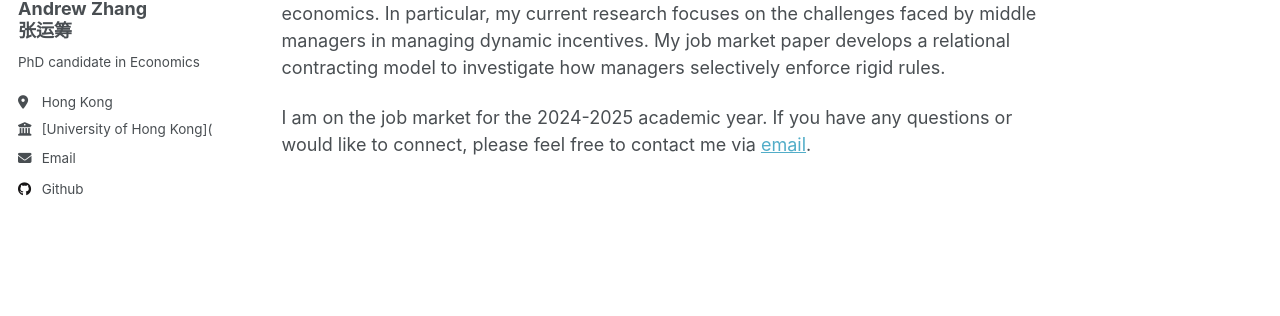
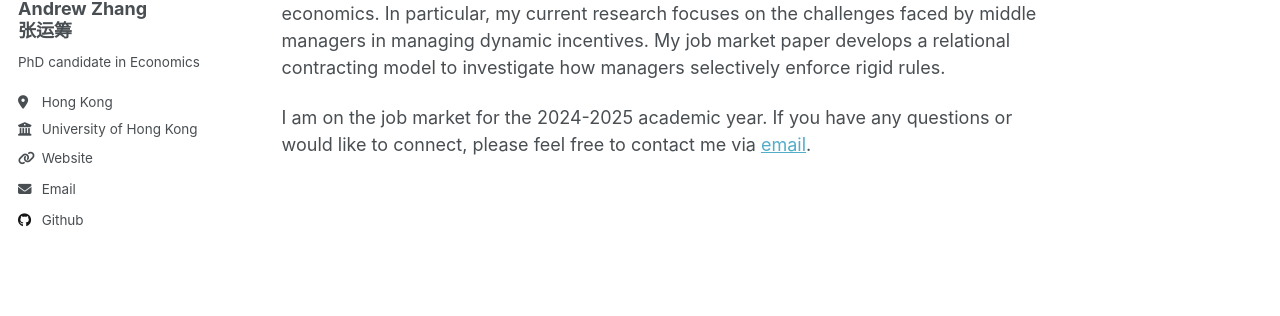
Before and after one commit to Andrew-YC-Zhang/andrew-yc-zhang.github.io, a Jekyll site: the page built from _pages/about.md, in a window 1280 px wide. Shown: the part 303-619 px from the top of the page. Built offline with Jekyll 4.4.1, drawn with Linux system fonts in a browser that asks for light colours; part of the change alters nothing that is shown.

Commit message:
Update _config.yml

```diff
--- a/_config.yml
+++ b/_config.yml
@@ -26,8 +26,8 @@ author:
   pronouns         : # example: "she/her"
   bio              : "PhD candidate in Economics"
   location         : "Hong Kong"
-  employer         : "[University of Hong Kong](https://www.hkubs.hku.hk/people/yunchou-zhang/)"
-  uri              : # URL
+  employer         : "University of Hong Kong"
+  uri              : "https://www.hkubs.hku.hk/people/yunchou-zhang/"
   email            : "zyc616@connect.hku.hk"
 
   # Academic websites
```
